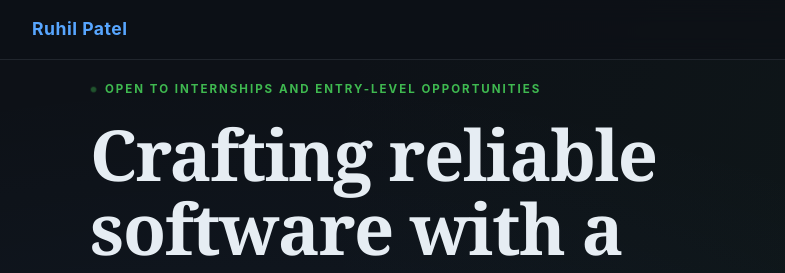
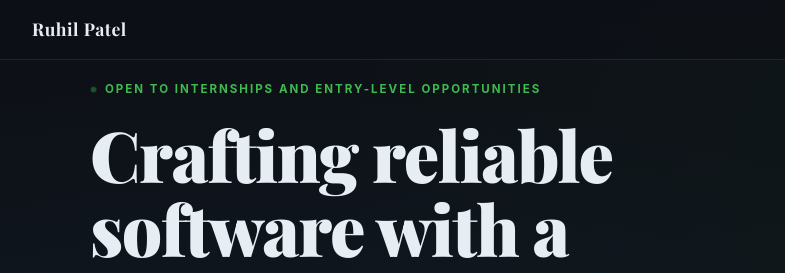
Before and after one commit to Ruhil1807/Ruhil1807.github.io, a plain HTML site: page index.html in a window 1280 px wide. Shown: the top 273 px of the page, 0-785 px from the left. Drawn offline with nearby package versions, Linux system fonts and the light colour scheme.

Commit message:
Add files via upload

```diff
--- a/index.html
+++ b/index.html
@@ -4,6 +4,9 @@
   <meta charset="UTF-8" />
   <meta name="viewport" content="width=device-width, initial-scale=1.0" />
   <title>Ruhil Patel – Portfolio</title>
+  <link rel="preconnect" href="https://fonts.googleapis.com">
+  <link rel="preconnect" href="https://fonts.gstatic.com" crossorigin>
+  <link href="https://fonts.googleapis.com/css2?family=Playfair+Display:wght@700;800;900&display=swap" rel="stylesheet">
   <style>
 
     :root {
@@ -35,7 +38,7 @@
       display: flex; justify-content: space-between; align-items: center;
       padding: 0 2rem; height: 60px;
     }
-    .nav-logo { font-weight: 700; font-size: 1.1rem; color: var(--accent); text-decoration: none; letter-spacing: 0.5px; }
+    .nav-logo { font-weight: 700; font-size: 1.1rem; color: var(--text); text-decoration: none; letter-spacing: 0.5px; font-family: 'Playfair Display', Georgia, serif; }
     .nav-links { display: flex; gap: 1.5rem; list-style: none; }
     .nav-links a { text-decoration: none; color: var(--muted); font-size: 0.9rem; transition: color 0.2s; }
     .nav-links a:hover, .nav-links a.active { color: var(--text); }
@@ -69,7 +72,7 @@
     }
 
 
-    @import url('https://fonts.googleapis.com/css2?family=Playfair+Display:wght@700;800;900&display=swap');
+
 
     /* HERO LAYOUT */
     #hero {
```
